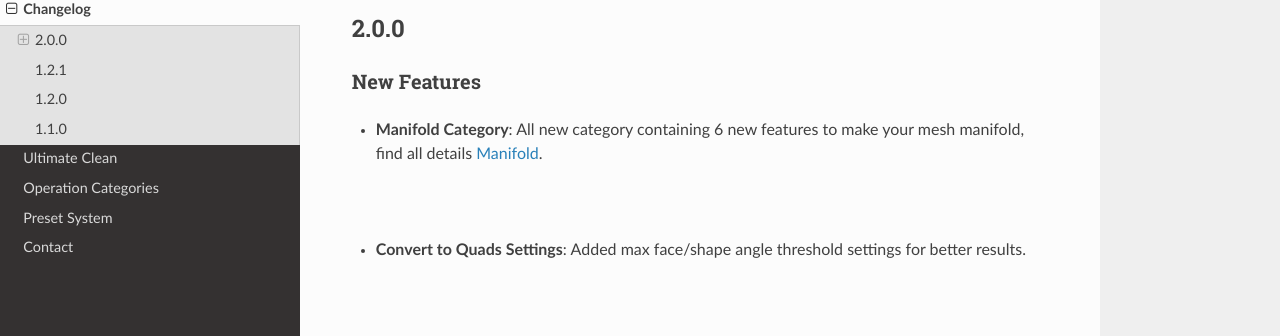
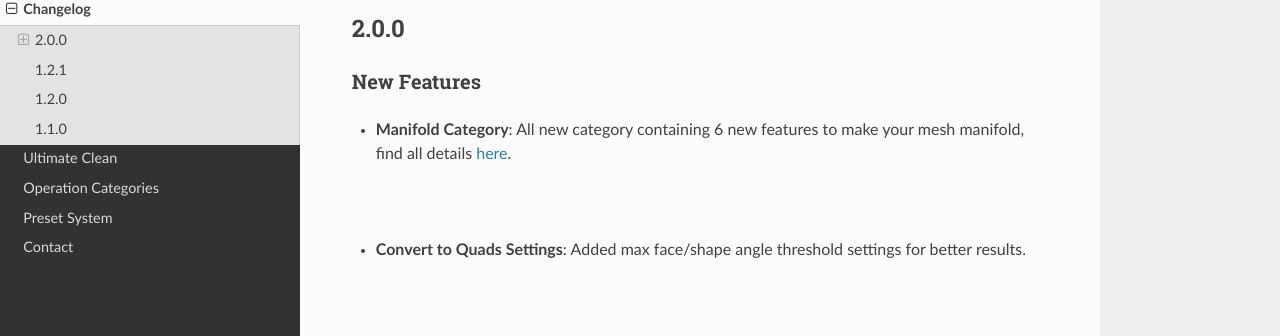
Before and after one commit to rubenmesserschmidt/Instant-Clean_docs, a Sphinx documentation site: the page built from docs/source/changelog.rst, in a window 1280 px wide and 900 px high. Shown: the part 196-532 px from the top of the window. Built offline with Sphinx 7.4.7 and the Read the Docs theme 2.0.0, drawn with Linux system fonts in a browser that asks for light colours.

Commit message:
update manifold ref label

```diff
--- a/docs/source/changelog.rst
+++ b/docs/source/changelog.rst
@@ -8,7 +8,7 @@ Changelog
 New Features
 ^^^^^^^^^^^^
 
-* **Manifold Category**: All new category containing 6 new features to make your mesh manifold, find all details :ref:`Manifold`.
+* **Manifold Category**: All new category containing 6 new features to make your mesh manifold, find all details :ref:`here <Manifold>`.
 |
 
 * **Convert to Quads Settings**: Added max face/shape angle threshold settings for better results.
```
